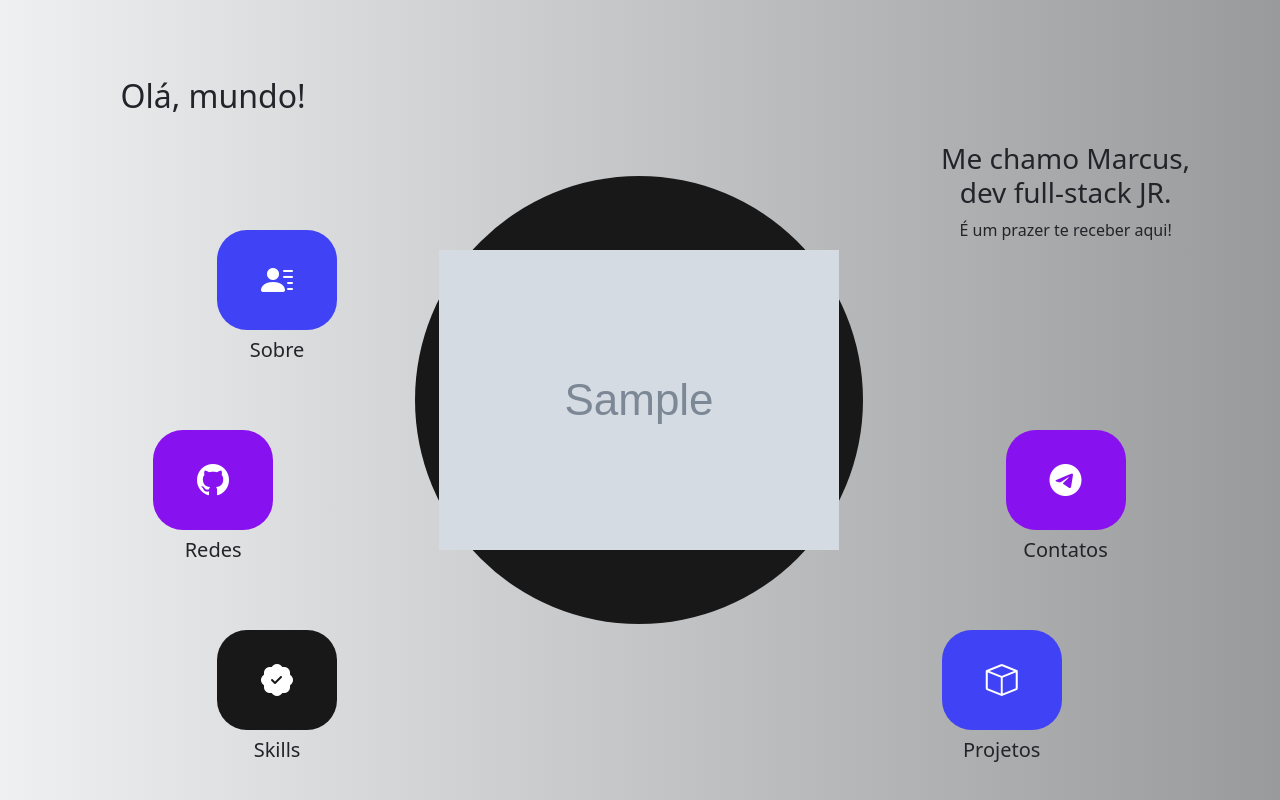
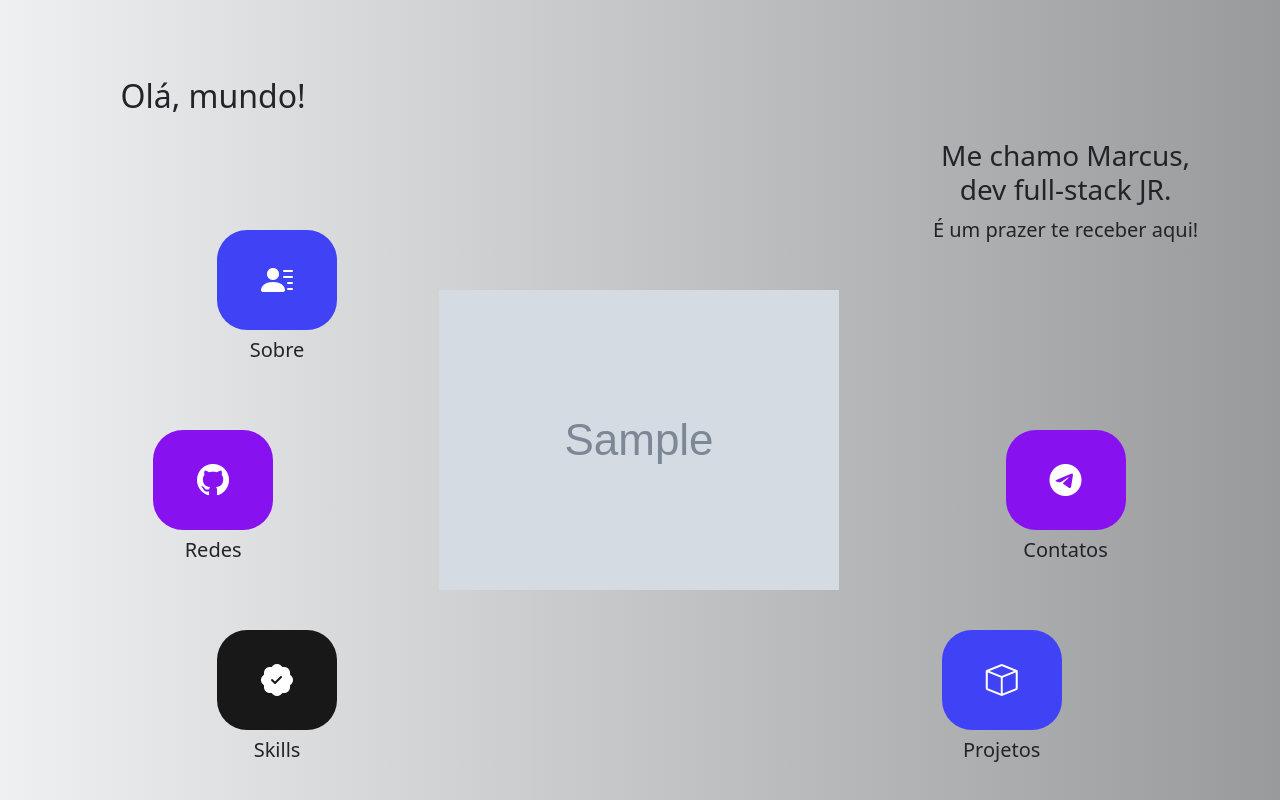
Before and after one commit to Marcus1Vinicius/portif-lio, a Django app: page / in a window 1280 px wide. Run offline with Django 5.2, Linux system fonts and the light colour scheme; tables that the repository leaves empty hold one stand-in row (values such as "Sample post"); grey boxes marked "Sample" are stand-in pictures; some web fonts are replaced.

Commit message:
media queries e imagens responsivas prontas

```diff
--- a/meus_static/css/style.css
+++ b/meus_static/css/style.css
@@ -214,20 +214,6 @@
         color: white;
     }
 
-    .circulo_black{
-        background-color: #181818;
-        width: 35vw;
-        height: 35vw;
-        border-radius: 100%;
-        z-index: 1;
-        position: absolute;
-    }
-
-    .soprepor{
-        z-index: 2;
-        position: relative;
-    }
-
     .titulo{
         font-size: 3.5vh;
     }
@@ -239,4 +225,8 @@
     .hello{
         font-size: 4vh;
     }
+
+    .minha_foto{
+        margin-top: 10vh;
+    }
 }
--- a/usuario/templates/index.html
+++ b/usuario/templates/index.html
@@ -48,15 +48,13 @@
     </div>
 
     <div class="segunda-linha">
-        <div class="circulo_black">
-            <!-- circulo black -->
-        </div>
         {% for usuario in usuarios %}
         <div class="minha-imagem">
             <picture>
-                <source srcset="/media/{{ usuario.foto_tablet }}" media="(min-width: 768px)">
+                <source srcset="/media/{{ usuario.foto }}" media="(max-width: 767px)">
+                <source srcset="/media/{{ usuario.foto_tablet }}" media="(min-width: 768px) and (max-width: 1023px)">
                 <source srcset="/media/{{ usuario.foto_pc }}" media="(min-width: 1024px)">
-                <img class="soprepor" src="/media/{{ usuario.foto }}" alt="{{ usuario.nome }}">
+                <img class="minha_foto img-fluid" src="/media/{{ usuario.foto_pc }}" alt="{{ usuario.nome }}">
             </picture>
         </div>
         {% endfor %}
@@ -70,7 +68,7 @@
                     <h1 class="titulo">Me chamo Marcus, <br>
                         dev full-stack JR.</h1>
                 </strong>
-                <p>É um prazer te receber aqui!</p>
+                <p class="legenda">É um prazer te receber aqui!</p>
             </div>
 
             <div class="botoes-contato-projetos">
```
Also changed, not shown: media/usuario/marcus-pc.png (deleted), media/usuario/marcus_celular.png (renamed from media/usuario/marcus_mobile.png), media/usuario/marcus_pc.png (added), media/usuario/marcus_pc_InnIc8Z.png (added), media/usuario/marcus_tablet.png (renamed from media/usuario/marcus-tablet.png).
